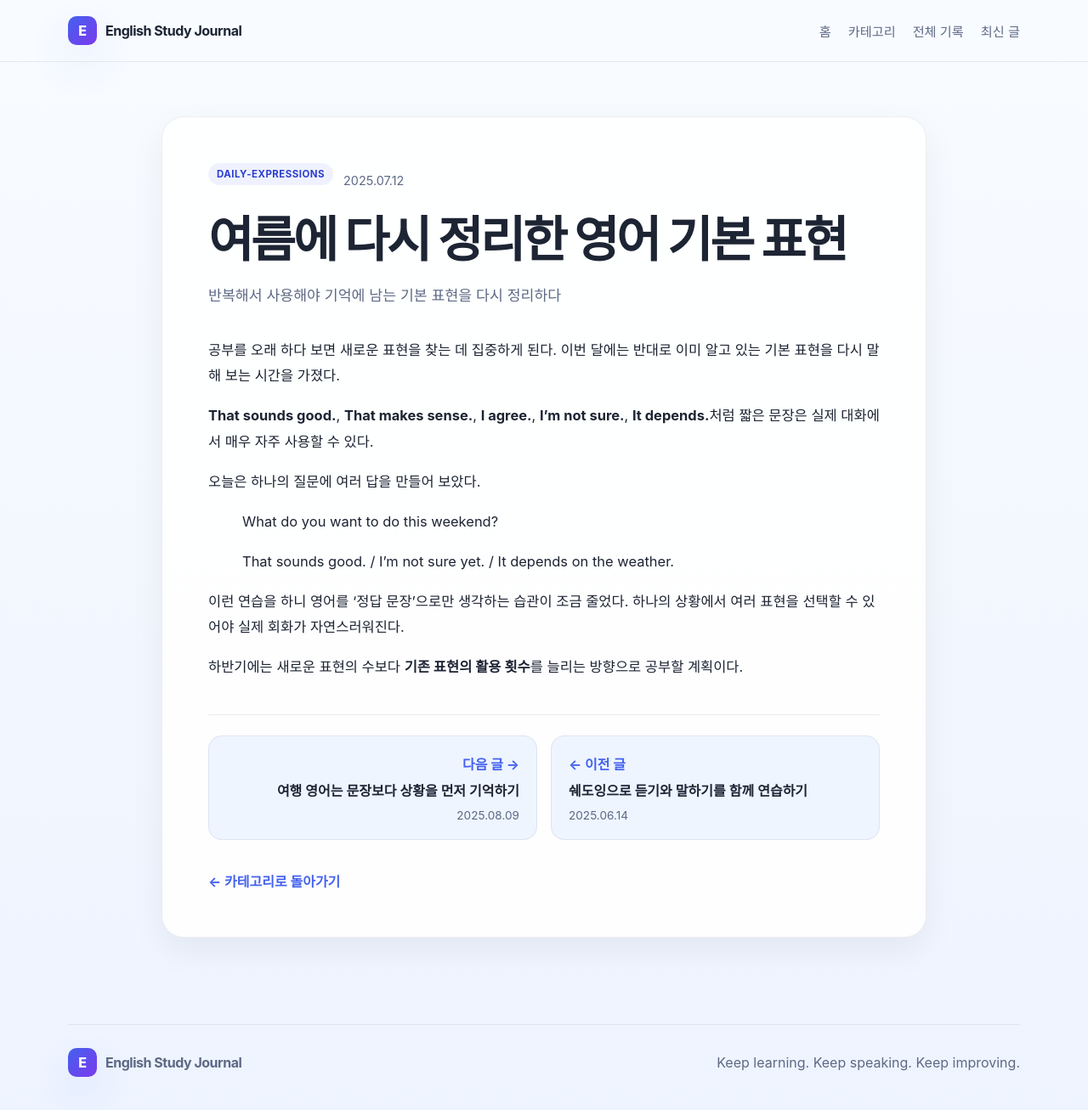
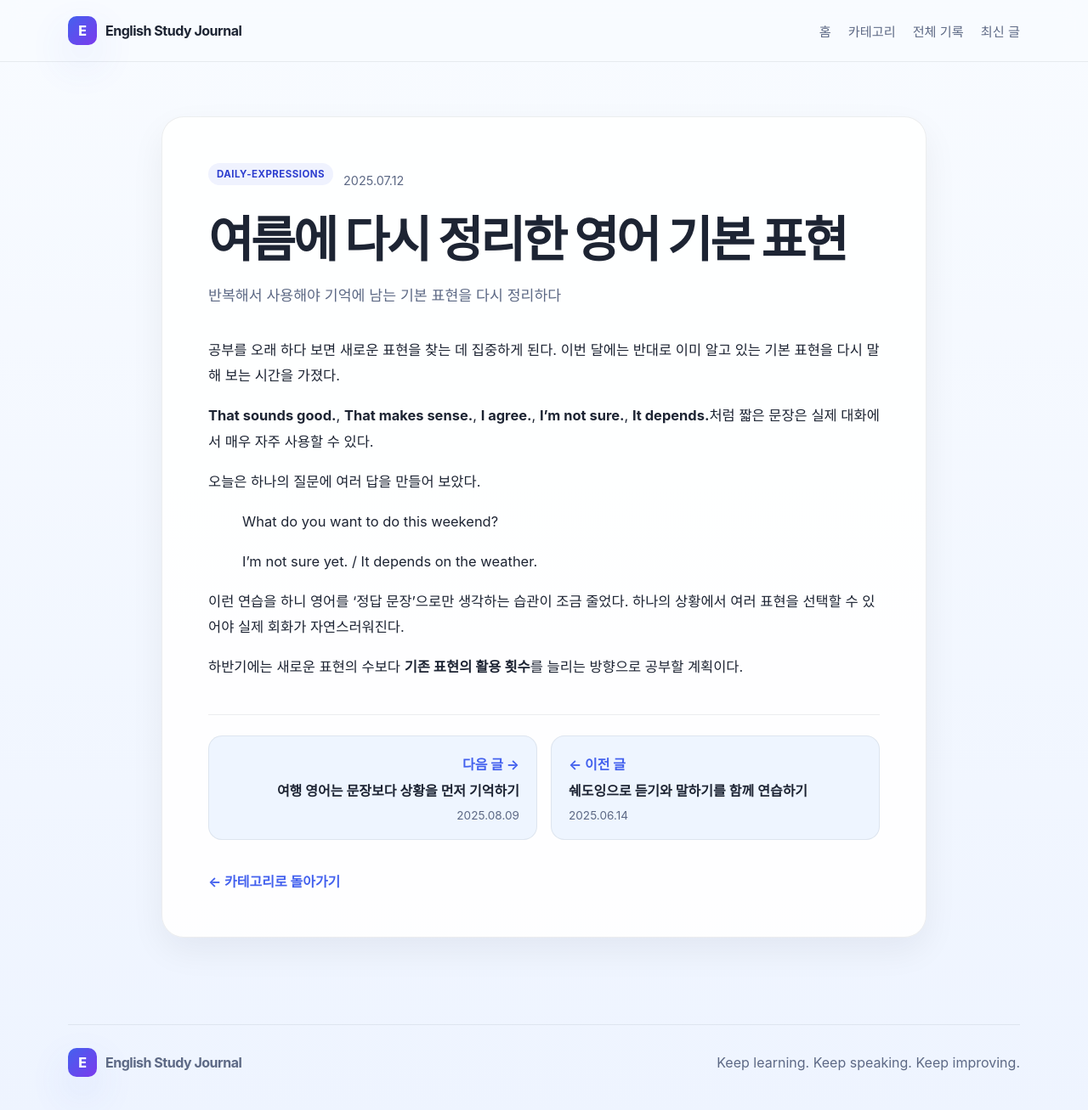
Before and after one commit to sofajohnlee/blog, a Jekyll site: the page built from _posts/2025-07-12-summer-review.md, in a window 1280 px wide and 1319 px high. Shown: the top 1307 px of the window at 85% size. Built offline with Jekyll 4.4.1, drawn with Linux system fonts in a browser that asks for light colours.

Commit message:
Remove That sounds good from summer review answer example

```diff
--- a/_posts/2025-07-12-summer-review.md
+++ b/_posts/2025-07-12-summer-review.md
@@ -14,7 +14,7 @@ description: "반복해서 사용해야 기억에 남는 기본 표현을 다시
 
 > What do you want to do this weekend?
 >
-> That sounds good. / I’m not sure yet. / It depends on the weather.
+> I’m not sure yet. / It depends on the weather.
 
 이런 연습을 하니 영어를 '정답 문장'으로만 생각하는 습관이 조금 줄었다. 하나의 상황에서 여러 표현을 선택할 수 있어야 실제 회화가 자연스러워진다.
 
```
